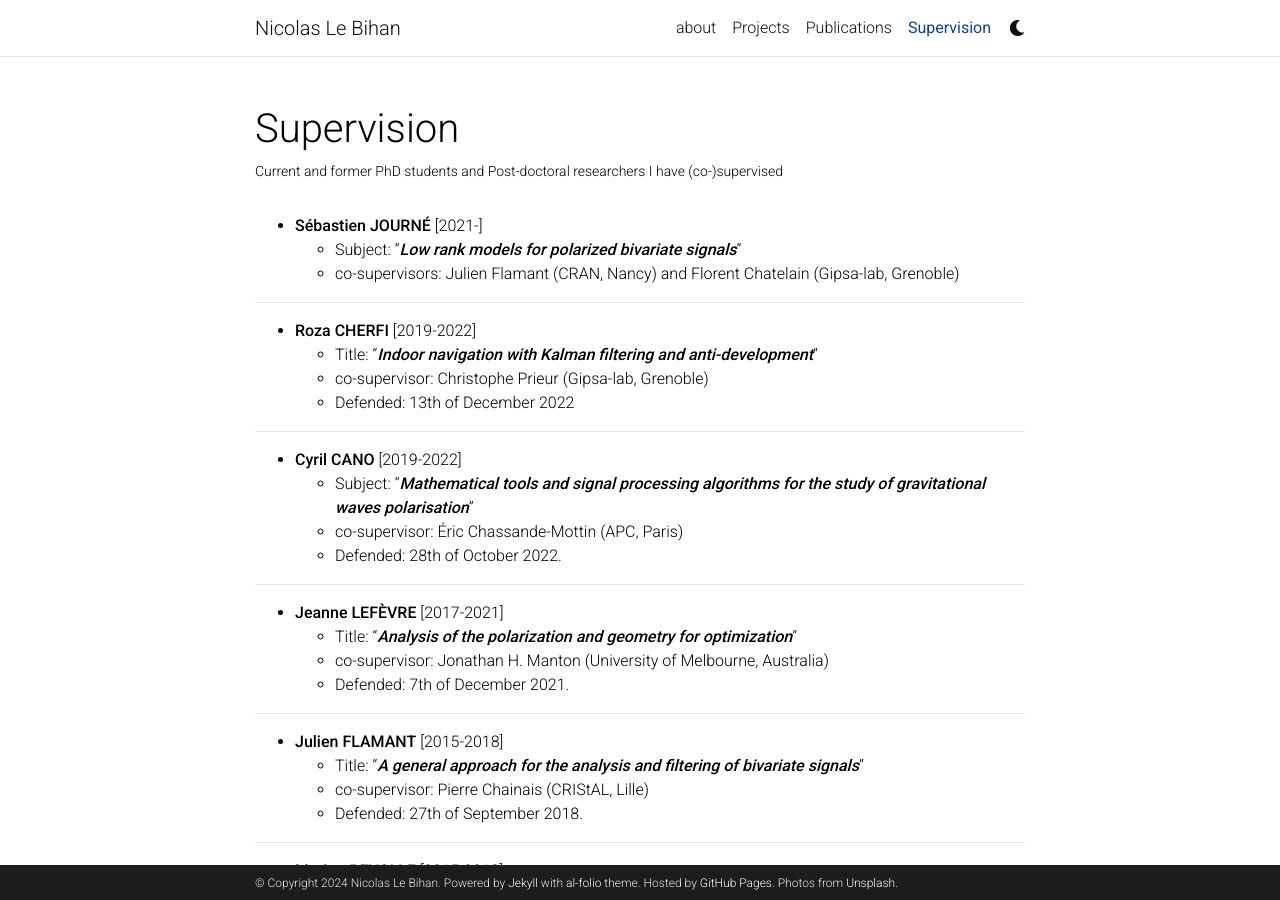
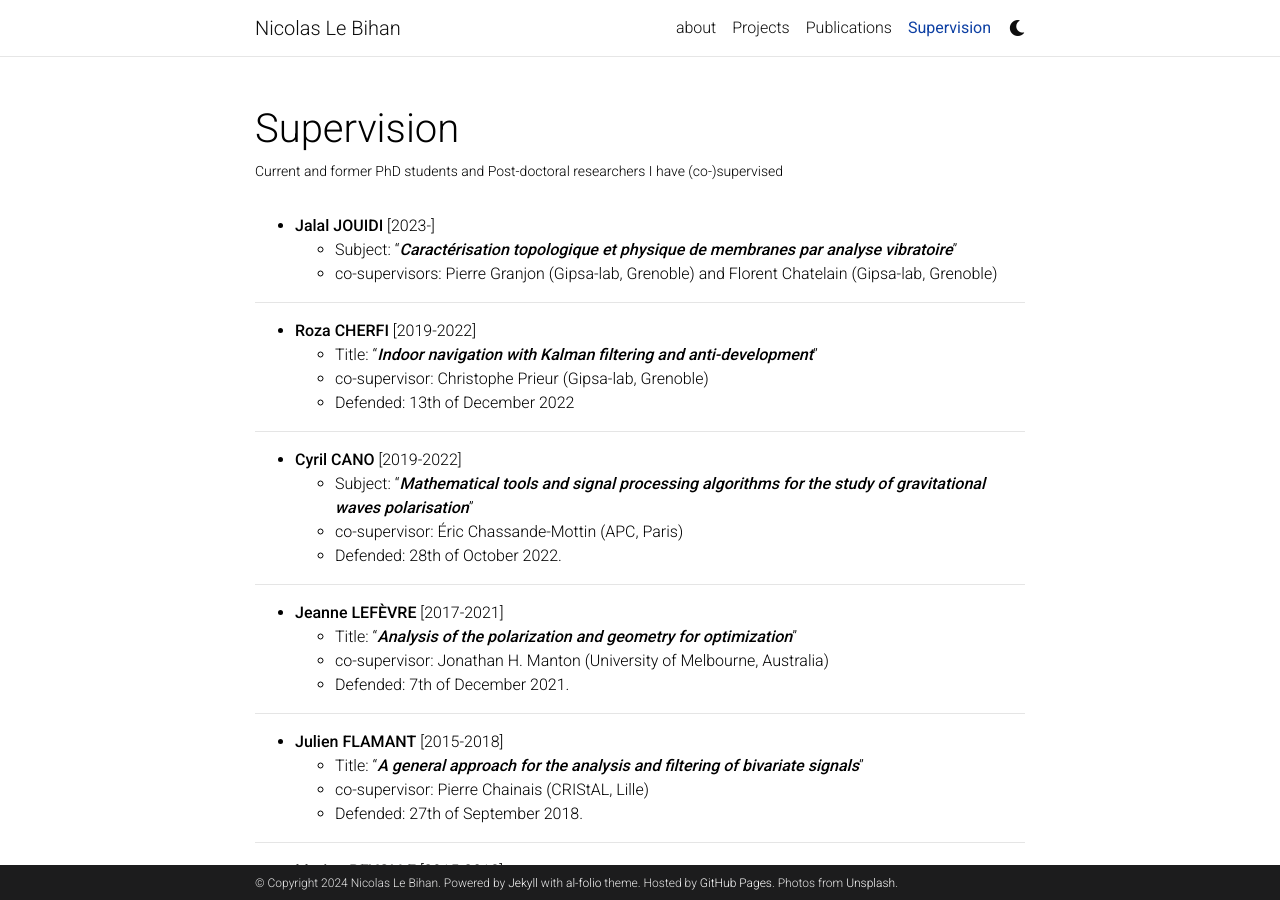
Before and after one commit to nicolas-le-bihan/nicolas-le-bihan.github.io, a Jekyll site: the page built from _pages/students.md, in a window 1280 px wide and 900 px high. Built offline with Jekyll 4.4.1, drawn with Linux system fonts in a browser that asks for light colours; comment, search, counter and statistics services are not loaded; a style sheet for code colours, icons or effects is not loaded.

Commit message:
supervision

```diff
--- a/_pages/students.md
+++ b/_pages/students.md
@@ -10,9 +10,9 @@ nav: true
 
 [//]: Organize your courses by years, topics, or universities, however you like!
 
-+ __Sébastien JOURNÉ__ [2021-]
-  - Subject: "*__Low rank models for polarized bivariate signals__*"
-  - co-supervisors: Julien Flamant (CRAN, Nancy) and Florent Chatelain (Gipsa-lab, Grenoble)
++ __Jalal JOUIDI__ [2023-]
+  - Subject: "*__Caractérisation topologique et physique de membranes par analyse vibratoire__*"
+  - co-supervisors: Pierre Granjon (Gipsa-lab, Grenoble) and Florent Chatelain (Gipsa-lab, Grenoble)
 
 ___
 + __Roza CHERFI__ [2019-2022]
```
